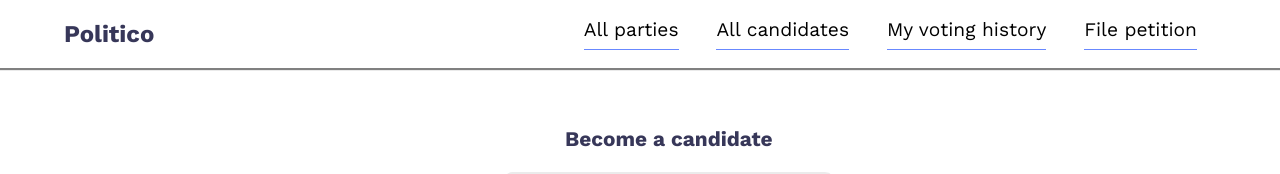
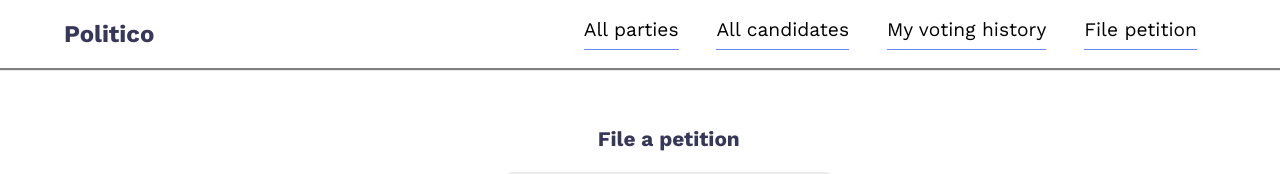
Before and after one commit to Blaise-Shyaka/Politico, a website: page templates/html/file-petition.html in a window 1280 px wide. Shown: the top 174 px of the page. Drawn offline with nearby package versions, Linux system fonts and the light colour scheme.

Commit message:
Refactor the title

```diff
--- a/templates/html/file-petition.html
+++ b/templates/html/file-petition.html
@@ -42,7 +42,7 @@
 
         <div class="display">
             <div class="heading">
-                <h3>Become a candidate</h3>
+                <h3>File a petition</h3>
             </div>
             <div class="form">
                 <form action="">
```
